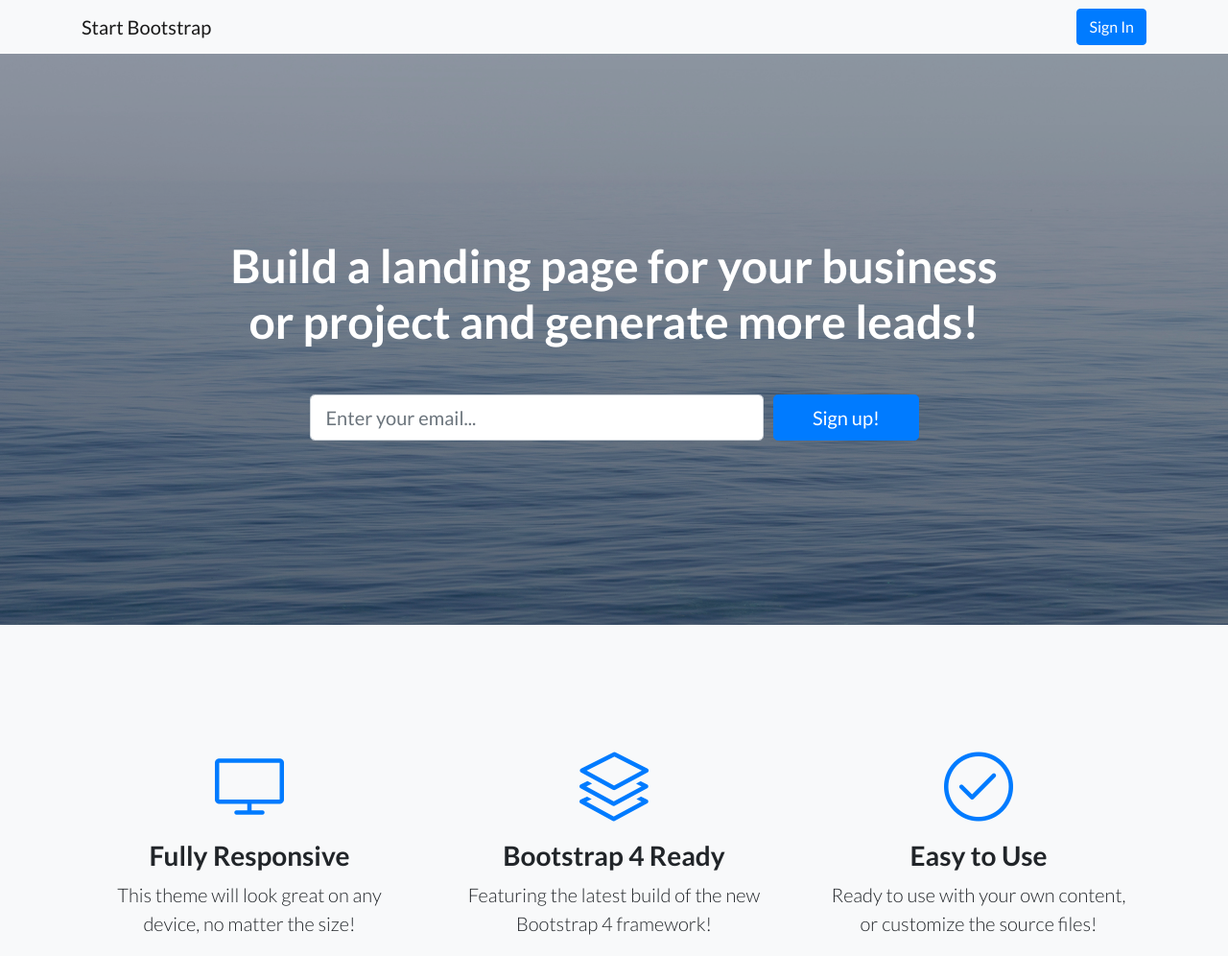
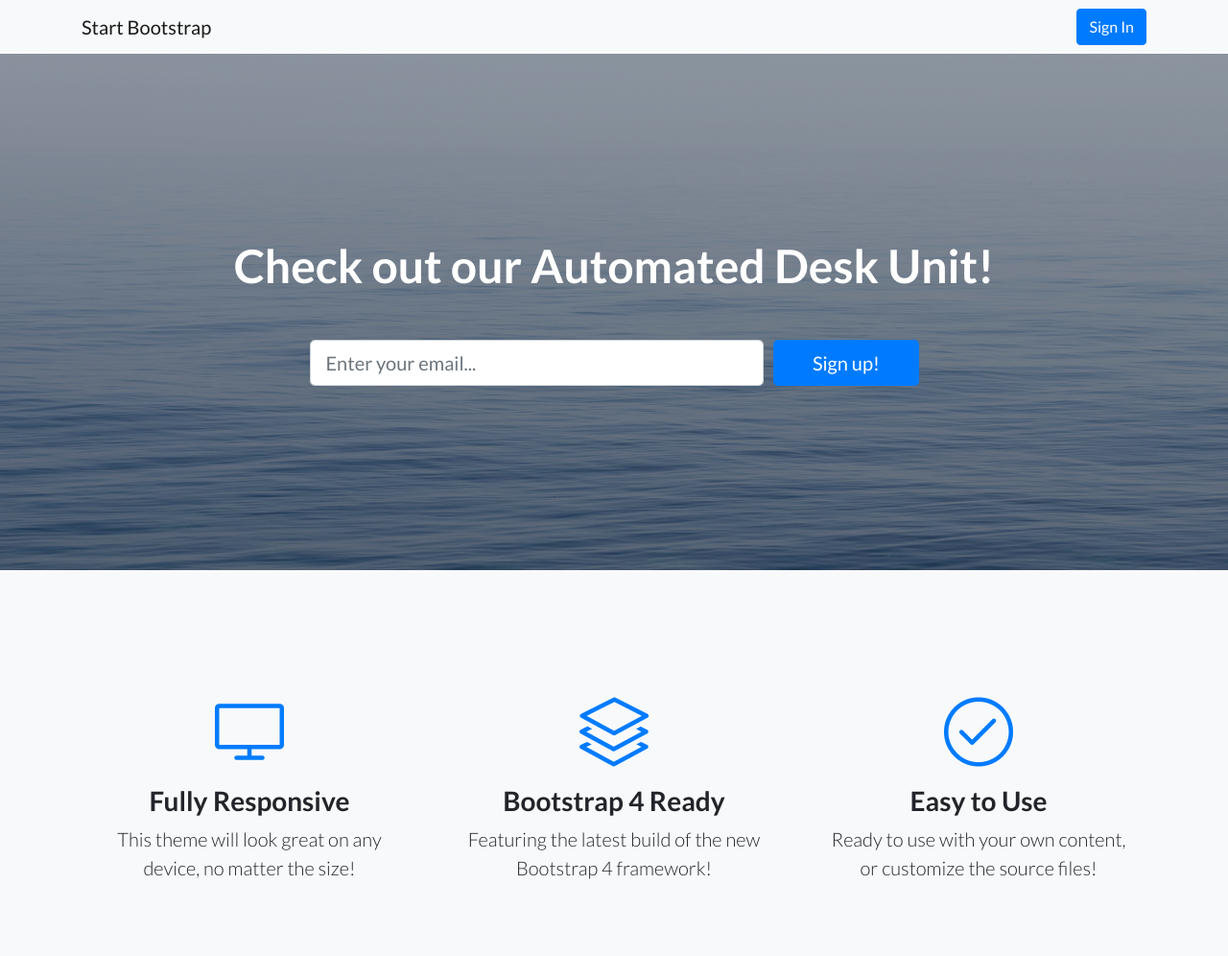
Before and after one commit to ajs917/Horizons, a website: page index.html in a window 1280 px wide. Shown: the top 996 px of the page at 96% size. Drawn offline with Linux system fonts and the light colour scheme.

Commit message:
Update index.html

```diff
--- a/index.html
+++ b/index.html
@@ -39,7 +39,7 @@
     <div class="container">
       <div class="row">
         <div class="col-xl-9 mx-auto">
-          <h1 class="mb-5">Build a landing page for your business or project and generate more leads!</h1>
+          <h1 class="mb-5">Check out our Automated Desk Unit!</h1>
         </div>
         <div class="col-md-10 col-lg-8 col-xl-7 mx-auto">
           <form>
```
